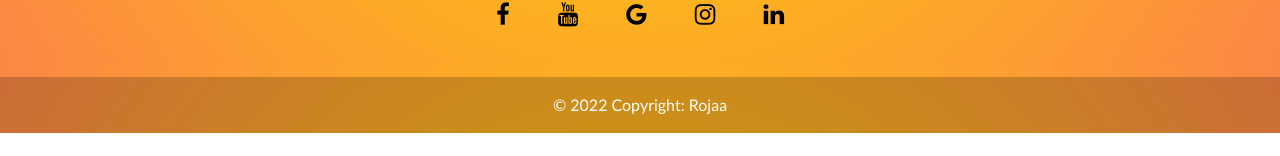
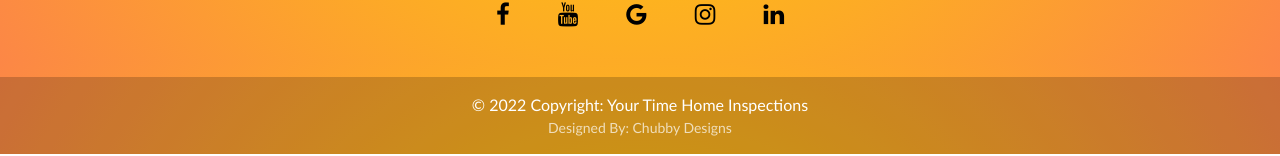
Before and after one commit to rogeliosandoval/YTHI-Website, an Angular app: page /guaranteed in a window 1280 px wide. Shown: the part 3138-3294 px from the top of the page. Built offline with nearby package versions, Linux system fonts and the light colour scheme.

Commit message:
update footer

```diff
--- a/src/app/components/footer/footer.component.html
+++ b/src/app/components/footer/footer.component.html
@@ -91,10 +91,10 @@
         class="text-center p-3"
         style="background-color: rgba(0, 0, 0, 0.2)"
         >
-    © 2022 Copyright:
-    <a class="text-white" href="https://mdbootstrap.com/"
-        >Rojaa</a
-        >
+    © 2022 Copyright: Your Time Home Inspections
+    <div style="font-size:14px; opacity:0.7;">
+        Designed By: Chubby Designs
+    </div>
     </div>
     <!-- Copyright -->
 </footer>
```
